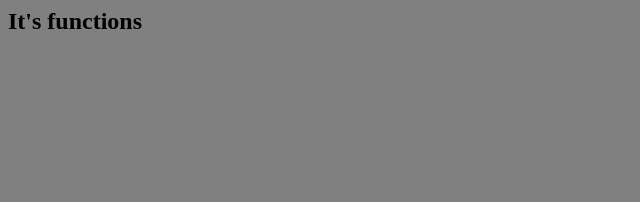
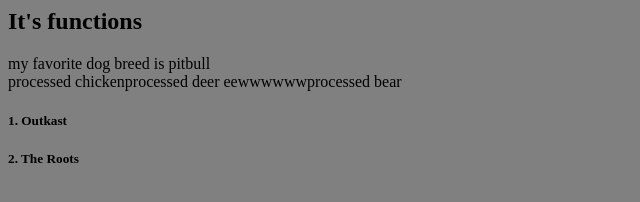
Before and after one commit to CalvinDaMogul/js-functions, a plain HTML site: page index.html in a window 1280 px wide. Shown: the whole page, without its empty margins (0-640 px from the left). Drawn offline with Linux system fonts and the light colour scheme.

Commit message:
added to the js file

```diff
--- a/index.html
+++ b/index.html
@@ -9,7 +9,10 @@
 <body>
     <h2>It's functions</h2>
 
+<div id="dog-breeds">Hello</div>
+<div id="nuggets"></div>
+<div id="band-list"></div>
 
     <script src="./main.js"></script>
-</body>
+
 </html>
--- a/main.js
+++ b/main.js
@@ -38,3 +38,43 @@
 console.log(nuggetizer('fish'));
 console.log(nuggetizer('chicken'));
 console.log(nuggetizer('beef'));
+
+
+
+const dogBreed = (dogname) => {
+    return `my favorite dog breed is ${dogname}`
+}
+
+console.log(dogBreed('pitbull'));
+
+
+
+
+const dogBreedDiv = document.getElementById('dog-breeds');
+console.log('dogbreedDiv', dogBreedDiv);
+dogBreedDiv.innerHTML = dogBreed('pitbull');
+
+const nuggetizerDiv = document.getElementById('nuggets');
+console.log('nuggetizerDiv', nuggetizerDiv);
+nuggetizerDiv.innerHTML = nuggetizer('chicken');
+nuggetizerDiv.innerHTML += nuggetizer('deer');
+
+const printToDom = (divId, textToPrint) => {
+    const selectDiv = document.getElementById(divId);
+    selectDiv.innerHTML += textToPrint;
+};
+
+printToDom('nuggets', ' eewwwwww');
+printToDom('nuggets', nuggetizer('bear'));
+
+let bandNumber = 1;
+
+const addBand = (bandName) => {
+    const bandText = `<h5>${bandNumber}. ${bandName}</h5>`;
+    bandNumber =bandNumber + 1;
+    printToDom('band-list', bandText);
+
+};
+
+addBand('Outkast');
+addBand('The Roots');
```
